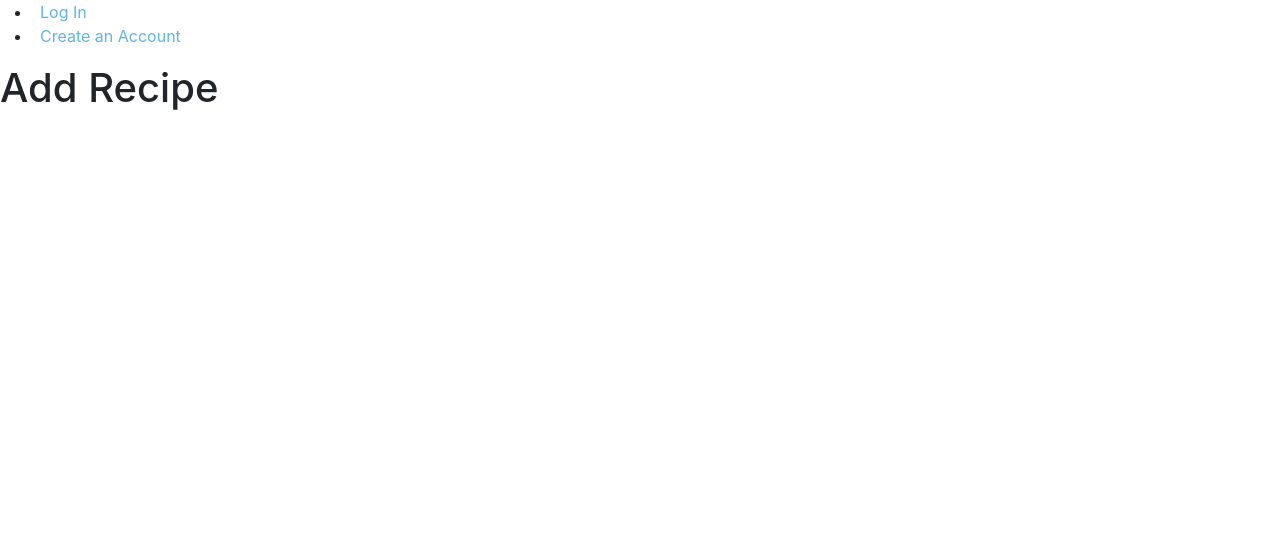
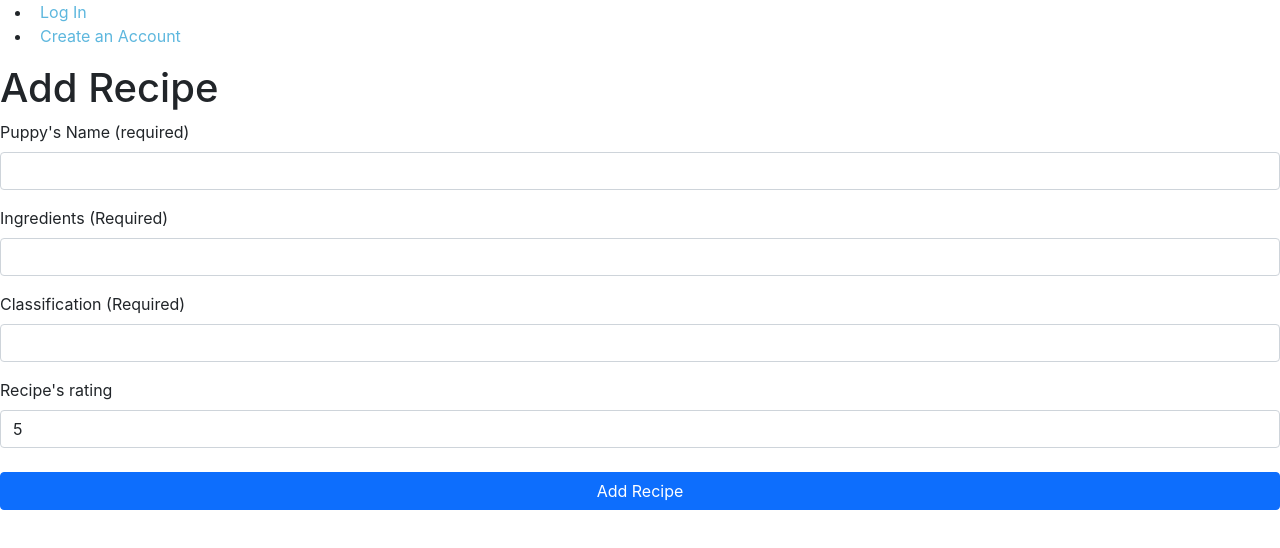
Before and after one commit to dcharr16/unit-3-project-front-end, a React (Create React App) app: page /add in a window 1280 px wide. Shown: the top 548 px of the page. Built offline with nearby package versions, Linux system fonts and the light colour scheme; no server answers.

Commit message:
add formData to state for addRecipe

```diff
--- a/src/pages/AddRecipe/AddRecipe.jsx
+++ b/src/pages/AddRecipe/AddRecipe.jsx
@@ -1,9 +1,83 @@
 import { useState } from "react"
 
 function AddRecipe (props){
+  const [formData,setFormData] = useState({
+    name: '',
+    ingredients:'',
+    classification:'',
+    rating: 5,
+  })
+  const handleChange = evt =>{
+    setFormData({...formData, [evt.target.name]: evt.target.value})
+
+  }
   return(
     <>
     <h1>Add Recipe</h1>
+    <form>
+      <div className="form-group mb-3">
+            <label htmlFor="name-input" className="form-label">
+              Puppy's Name (required)
+            </label>
+            <input
+              type="text"
+              className="form-control"
+              id="name-input"
+              name="name"
+              value={formData.name}
+              onChange ={handleChange}
+              required
+              />
+          </div>
+          <div className="form-group mb-3">
+            <label htmlFor="ingredients-input" className="form-label">
+              Ingredients (Required)
+            </label>
+            <input
+              type="text"
+              className="form-control"
+              id="ingredients-input"
+              name="ingredients"
+              value={formData.ingredients}
+              onChange ={handleChange}
+              required
+              />
+          </div>
+          <div className="form-group mb-3">
+            <label htmlFor="classification-input" className="form-label">
+              Classification (Required)
+            </label>
+            <input
+              type="text"
+              className="form-control"
+              id="classification-input"
+              name="classification"
+              value= {formData.classification}
+              onChange ={handleChange}
+              />
+          </div>
+          <div className="form-group mb-4">
+            <label htmlFor="rating-input" className="form-label">
+              Recipe's rating
+            </label>
+            <input
+              type="number"
+              className="form-control"
+              id="rating-input"
+              name="rating"
+              value={formData.rating}
+              onChange ={handleChange}
+              />
+          </div>
+          <div className="d-grid">
+            <button
+              type="submit"
+              className="btn btn-primary btn-fluid"
+              >
+              Add Recipe
+            </button>
+          </div>
+    </form>
 
 
     </>
```
